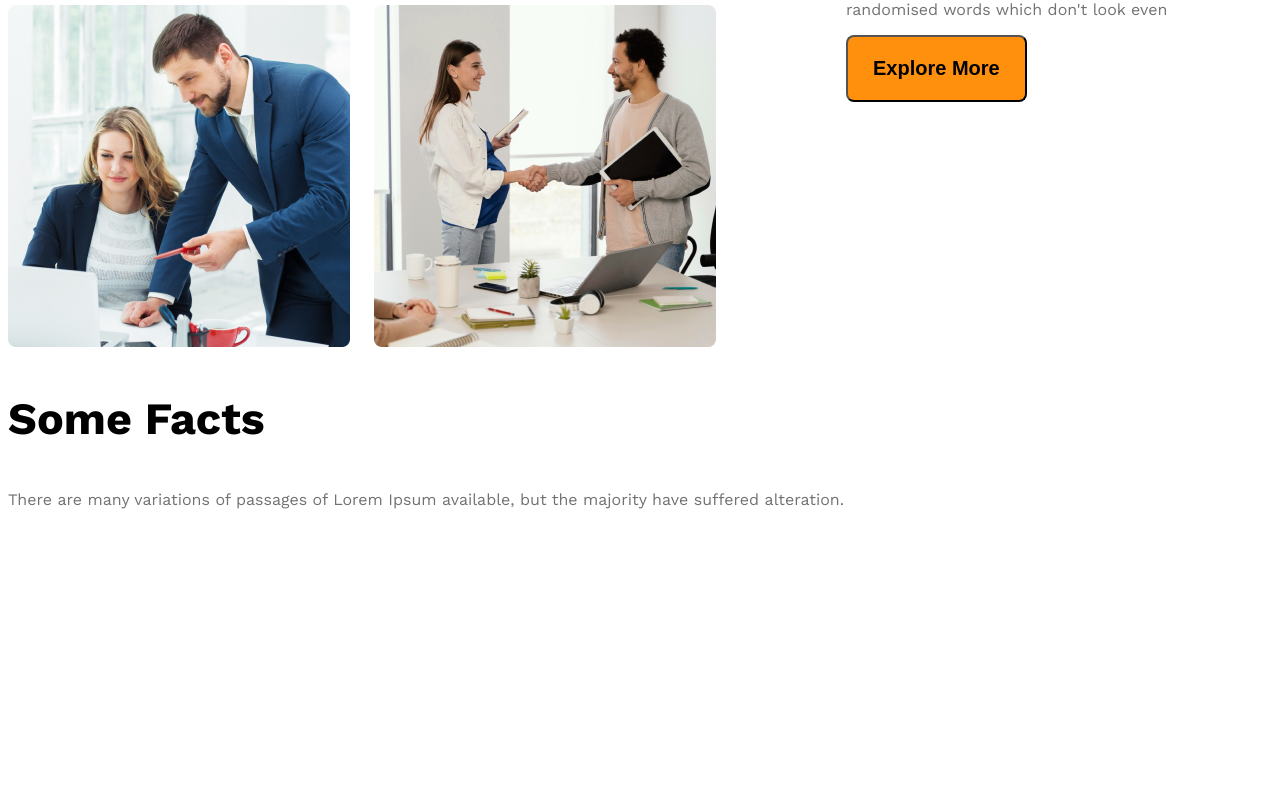
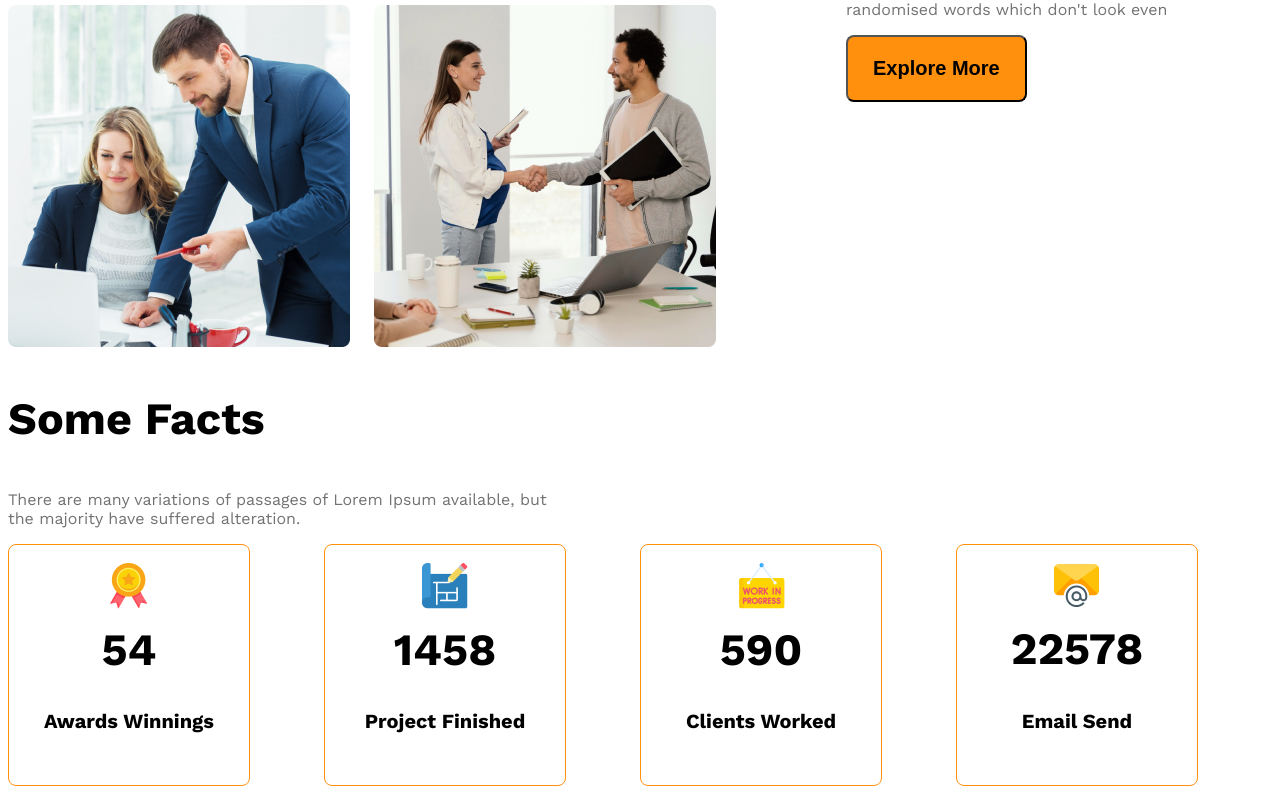
Before and after one commit to razu0169/G3_architects_website, a plain HTML site: page index.html in a window 1280 px wide. Shown: the part 1679-2473 px from the top of the page. Before the commit the page ends 2368 px from the top, so only its background shows below. Drawn offline with nearby package versions, Linux system fonts and the light colour scheme.

Commit message:
added facts connents

```diff
--- a/index.html
+++ b/index.html
@@ -55,29 +55,37 @@
                 <!-- feature will enjoy -->
                  <section>
                         <h3 class="section-title">Some Facts</h3>
-                        <p class="text-light-gray">There are many variations of passages of Lorem Ipsum available, but the majority have suffered alteration.</p>
+                        <p class="text-light-gray fact-description">There are many variations of passages of Lorem Ipsum available, but the majority have suffered alteration.</p>
                         <div class="facts-container">
 
-                                <!-- .fact*4>img.fact-icon+h4.fact-number+h5.fact-name -->
-                                 <div class="fact">
-                                        <img src="" alt="" class="fact-icon">
-                                        <h4 class="fact-number"></h4>
-                                        <h5 class="fact-name"></h5>
+                                <!-- .fact-card*4>img.fact-icon+h4.fact-number+h5.fact-name -->
+                                 <div class="fact-card display-flex">
+                                       <div>
+                                         <img src="images/icons/ribon.png" alt="" class="fact-icon">
+                                        <h4 class="fact-number">54</h4>
+                                        <h5 class="fact-name">Awards Winnings</h5>
+                                       </div>
                                  </div>
-                                 <div class="fact">
-                                        <img src="" alt="" class="fact-icon">
-                                        <h4 class="fact-number"></h4>
-                                        <h5 class="fact-name"></h5>
+                                 <div class="fact-card display-flex">
+                                       <div>
+                                         <img src="images/icons/projects.png" alt="" class="fact-icon">
+                                        <h4 class="fact-number">1458</h4>
+                                        <h5 class="fact-name">Project Finished</h5>
+                                       </div>
                                  </div>
-                                 <div class="fact">
-                                        <img src="" alt="" class="fact-icon">
-                                        <h4 class="fact-number"></h4>
-                                        <h5 class="fact-name"></h5>
+                                 <div class="fact-card display-flex">
+                                       <div>
+                                         <img src="images/icons/customers.png" alt="" class="fact-icon">
+                                        <h4 class="fact-number">590</h4>
+                                        <h5 class="fact-name">Clients Worked</h5>
+                                       </div>
                                  </div>
-                                 <div class="fact">
-                                        <img src="" alt="" class="fact-icon">
-                                        <h4 class="fact-number"></h4>
-                                        <h5 class="fact-name"></h5>
+                                 <div class="fact-card display-flex">
+                                  <div>
+                                              <img src="images/icons/email.png" alt="" class="fact-icon">
+                                        <h4 class="fact-number">22578</h4>
+                                        <h5 class="fact-name">Email Send</h5>
+                                  </div>
                                  </div>
                         </div>
 
--- a/styles/architects.css
+++ b/styles/architects.css
@@ -126,6 +126,37 @@ main{
   font-weight: 500px;
 }
 
+
+/* some facts reletate style */
+.facts-container{
+  display: grid;
+grid-template-columns: repeat(4, 1fr);
+
+}
+.fact-card{
+  border: 1px solid #FF900E;
+  width: 240px;
+  height: 240px;
+  border-radius: 8px;
+  align-items: center;
+  justify-content: center;
+  text-align: center;
+
+}
+.fact-number{
+  font-size: 2.8rem;
+  font-weight: 600px;
+  margin-top: 10px;
+  margin-bottom: 5px;
+}
+.fact-name{
+  font-weight: 600px;
+  font-size: 1.25rem;
+}
+
+.fact-description{
+  max-width: 540px;
+}
 /* responsive relate style*/
 @media screen and (max-width:576px) {
   .navber,
@@ -142,7 +173,7 @@ main{
   }
 }
 
-/* medium responsive decice */
+/* medium size decice */
 @media screen and (min-width:576px) and (max-width:992px) {
   .teams{
     flex-direction: column;
```
